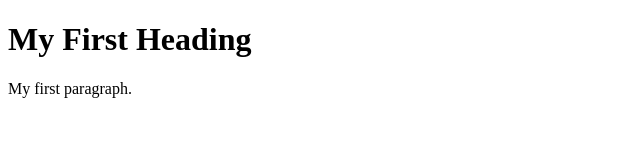
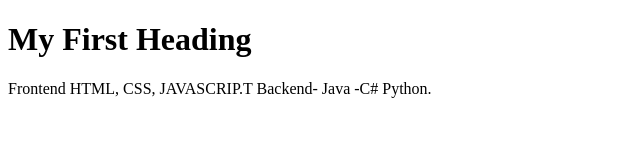
Before and after one commit to Freed219/Progamacion-Web, a plain HTML site: page index.html in a window 1280 px wide. Shown: the whole page, without its empty margins (0-640 px from the left). Drawn offline with Linux system fonts and the light colour scheme.

Commit message:
Update index.html

```diff
--- a/index.html
+++ b/index.html
@@ -4,7 +4,8 @@
 
 <h1>My First Heading</h1>
 
-<p>My first paragraph.</p>
+<p>Frontend HTML, CSS, JAVASCRIP.T
+Backend- Java -C# Python.</p>
 
 </body>
 </html>
```
